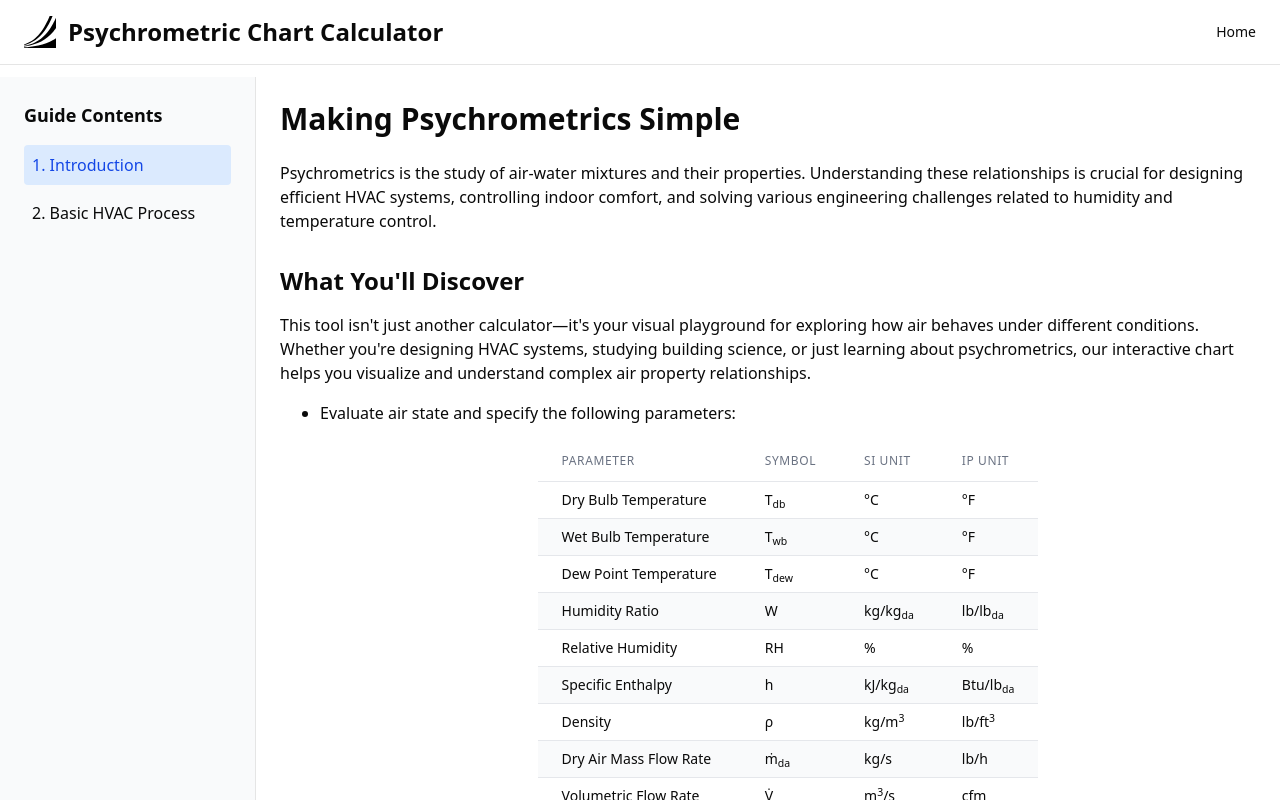
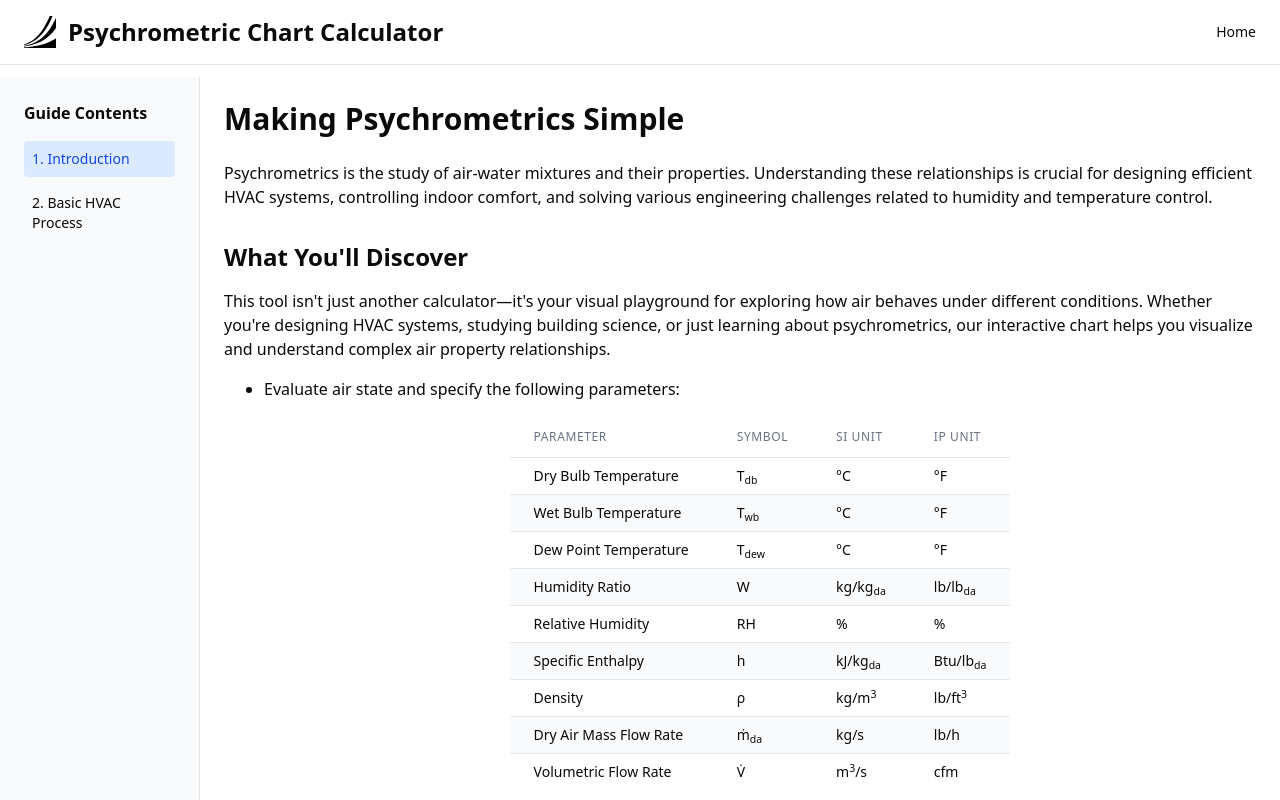
Before and after one commit to kanamesasaki/psychroid-web, a React (Vite) app: page /guide in a window 1280 px wide. Shown: the top 800 px of the page. Built offline with nearby package versions, Linux system fonts and the light colour scheme.

Commit message:
Modify canonical link meta tag

```diff
--- a/index.html
+++ b/index.html
@@ -5,7 +5,6 @@
   <meta charset="UTF-8" />
   <link rel="icon" type="image/svg+xml" href="/logo.svg" />
   <meta name="viewport" content="width=device-width, initial-scale=1.0" />
-
   <meta name="keywords" content="psychrometric chart, HVAC, moist air properties" />
   <meta name="author" content="K. Sasaki" />
 
@@ -21,9 +20,6 @@
   <meta name="twitter:title" content="Psychrometric Chart Calculator" />
   <meta name="twitter:description" content="Interactive psychrometric chart calculator for HVAC engineers." />
   <meta name="twitter:image" content="https://psychroid.thermocraft.space/og-image.png" />
-
-  <!-- canonical link -->
-  <link rel="canonical" href="https://psychroid.thermocraft.space/" />
 
   <!-- Schema.org JSON-LD -->
   <script type="application/ld+json">
--- a/src/App.tsx
+++ b/src/App.tsx
@@ -325,6 +325,7 @@ const App = () => {
         <title>Psychrometric Chart Calculator</title>
         <meta name="description"
           content="Interactive psychrometric chart calculator for HVAC engineers. Calculate and visualize air properties, process flows, and energy requirements." />
+        <link rel="canonical" href="https://psychroid.thermocraft.space/" />
       </Helmet>
       <Header isSI={isSI} setIsSI={setIsSI} />
       <main className="flex-grow pt-2 px-6 pb-6">
--- a/src/components/guide/BasicProcess.tsx
+++ b/src/components/guide/BasicProcess.tsx
@@ -6,6 +6,7 @@ const BasicProcess = () => {
             <Helmet>
                 <title>Basic Process - Psychrometric Chart Calculator Guide</title>
                 <meta name="description" content="Learn how to solve heating and cooling processes using the Psychrometric Chart Calculator. Step-by-step examples for sensible heating and cooling with dehumidification." />
+                <link rel="canonical" href="https://psychroid.thermocraft.space/guide/basics/" />
             </Helmet>
 
             <h1 className="text-3xl font-bold mb-6">Quick Start Guide</h1>
--- a/src/components/guide/GuideLayout.tsx
+++ b/src/components/guide/GuideLayout.tsx
@@ -78,7 +78,7 @@ const GuideLayout = () => {
 
                 {mobileMenuOpen && (
                     <div className="mt-3 border-t pt-3">
-                        <ul className="space-y-2">
+                        <ul className="space-y-2 text-sm">
                             {chapters.map(chapter => (
                                 <li key={chapter.id}>
                                     <NavLink
@@ -100,10 +100,10 @@ const GuideLayout = () => {
 
             <div className="flex flex-1 w-full mx-auto max-w-full sm:max-w-screen-sm md:max-w-screen-md lg:max-w-screen-lg xl:max-w-screen-xl 2xl:max-w-[1920px]">
                 {/* Desktop Side Navigation */}
-                <aside className="w-64 bg-gray-50 p-6 hidden md:block border-r">
-                    <h3 className="font-bold text-lg mb-4">Guide Contents</h3>
+                <aside className="w-50 bg-gray-50 p-6 hidden md:block border-r">
+                    <h3 className="font-bold text-base mb-4">Guide Contents</h3>
                     <nav>
-                        <ul className="space-y-2">
+                        <ul className="space-y-2 text-sm">
                             {chapters.map(chapter => (
                                 <li key={chapter.id}>
                                     <NavLink
--- a/src/components/guide/Introduction.tsx
+++ b/src/components/guide/Introduction.tsx
@@ -6,6 +6,7 @@ const Introduction = () => {
             <Helmet>
                 <title>Introduction - Psychrometric Chart Calculator Guide</title>
                 <meta name="description" content="Learn about the basics of psychrometric charts and how to use our calculator tool." />
+                <link rel="canonical" href="https://psychroid.thermocraft.space/guide/" />
             </Helmet>
 
             <h1 className="text-3xl font-bold mb-6">Making Psychrometrics Simple</h1>
```
